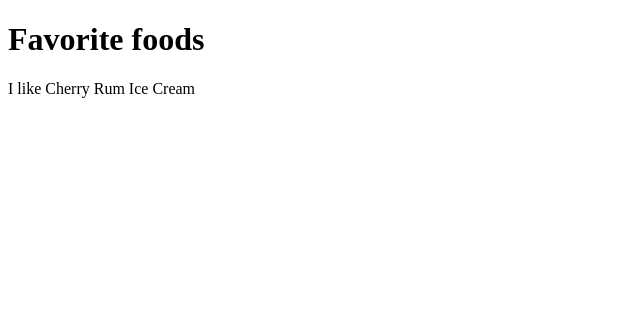
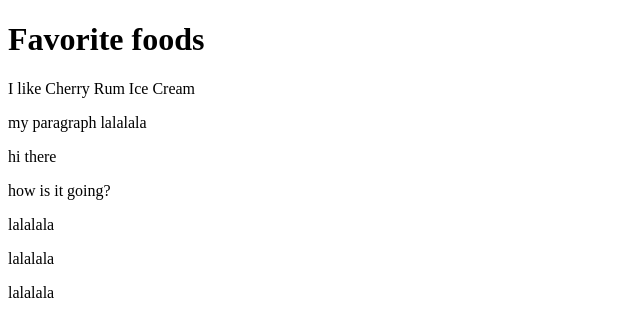
Before and after one commit to rmccrear/emmet-practice, a plain HTML site: page index.html in a window 1280 px wide. Shown: the whole page, without its empty margins (0-640 px from the left). Drawn offline with Linux system fonts and the light colour scheme.

Commit message:
add mulitple p tags

```diff
--- a/index.html
+++ b/index.html
@@ -8,6 +8,12 @@
 <body>
     <h1>Favorite foods</h1>
     <p>I like Cherry Rum Ice Cream</p>
+    <p>my paragraph lalalala</p>
+    <p>hi there</p>
+    <p>how is it going?</p>
+    <p>lalalala</p>
+    <p>lalalala</p>
+    <p>lalalala</p>
 
 </body>
 </html>
```
